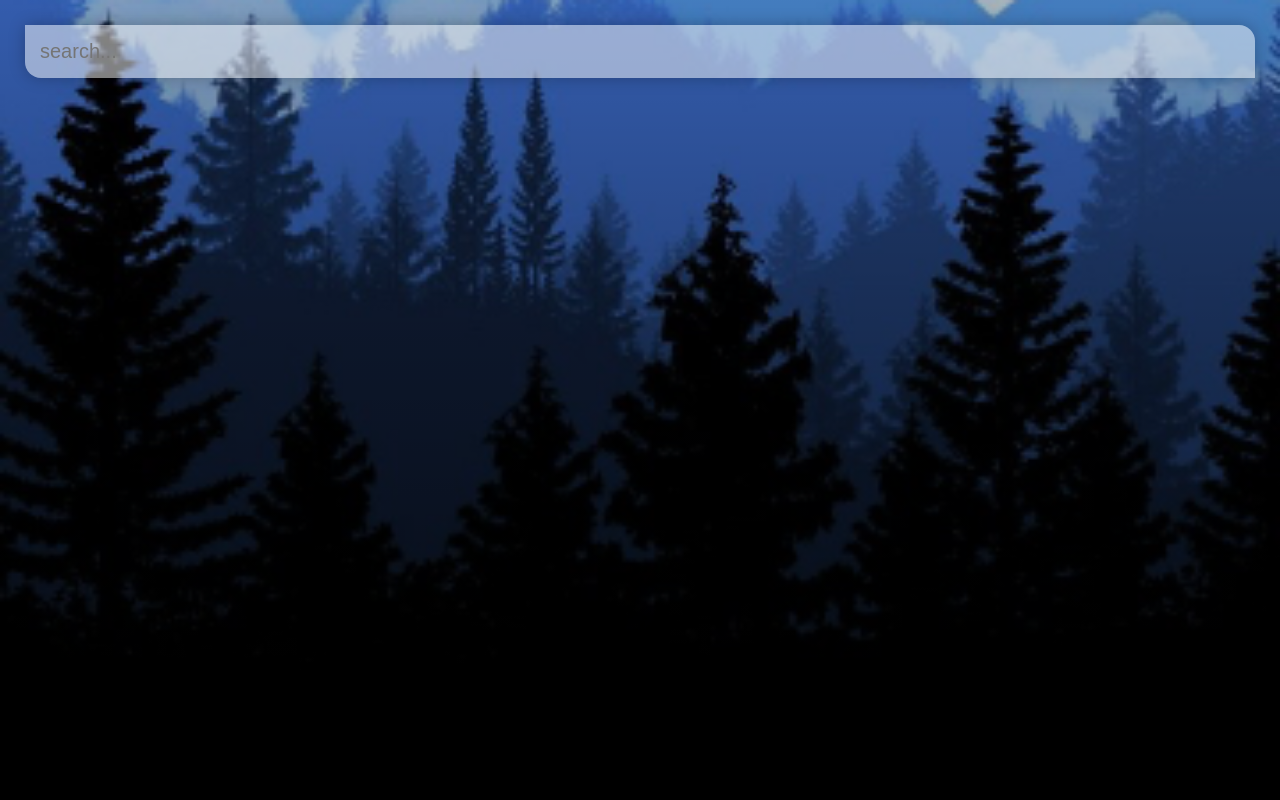
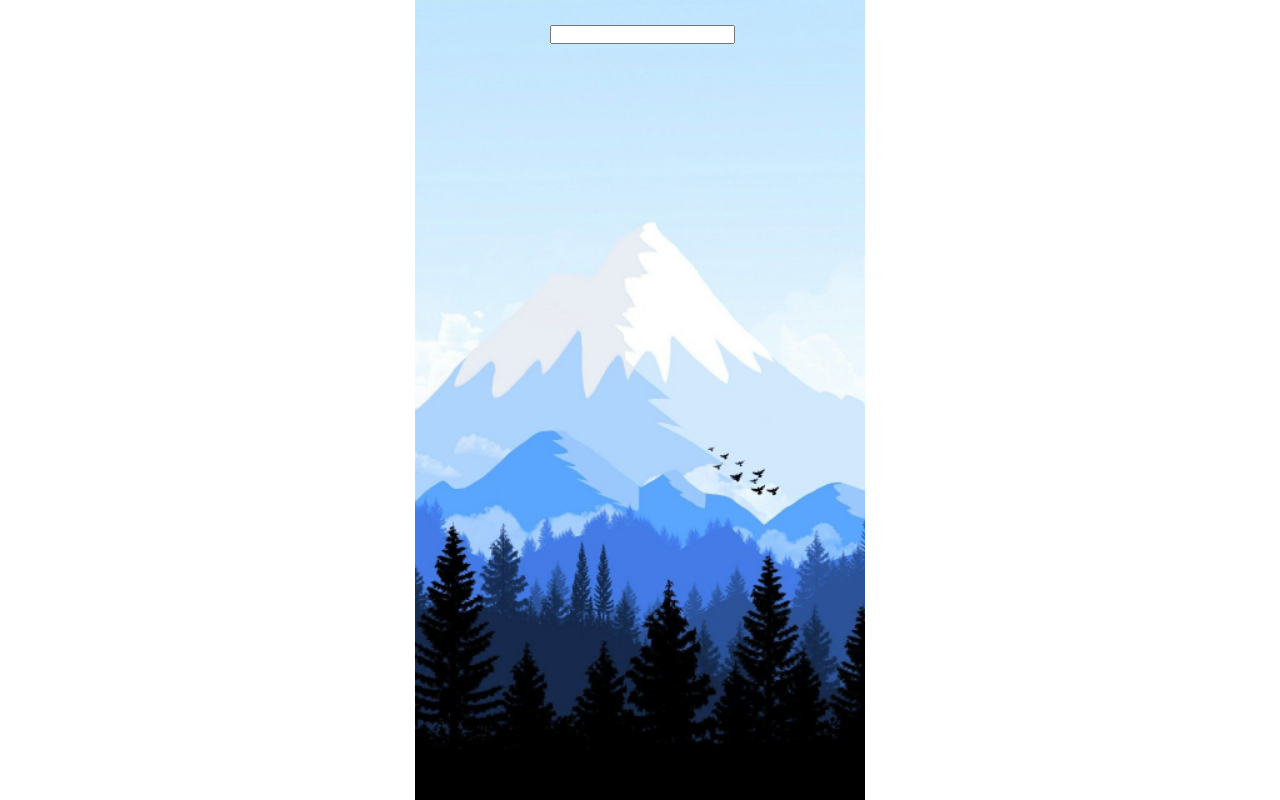
Before and after one commit to babyslayerr/weather-app, a Vue app: page / in a window 1280 px wide. Built offline with nearby package versions, Linux system fonts and the light colour scheme.

Commit message:
openweather api 연동, 기본적인 마크업 및 JS구현 코드 작성

```diff
--- a/src/App.vue
+++ b/src/App.vue
@@ -1,190 +1,106 @@
 <template>
-  <div
-    id="app"
-    :class="
-      typeof weather.main != 'undefined' && weather.main.temp > 16 ? 'warm' : ''
-    "
-  >
-    <main>
+  <div id="main"> <!-- 스타일 적용을 위한 root태그 생성 -->
     <div class="search-box">
-        <input
-          type="text"
-          v-model="query"
-          class="search-bar"
-          placeholder="search..."
-          @keypress="fetchWeather"
-        />
+      <input v-model="city" id="cityInput"/>
     </div>
-      <div class="weather-rap" v-if="typeof weather.main != 'undefined'">
     <div class="location-box">
-          <div class="location">
-            {{ weather.name }}, {{ weather.sys.country }}
+      <div>{{location}}</div>
+      <div>{{todayDate}}</div>
     </div>
-          <div class="date">{{ dateBuilder() }}</div>
+    <div class="weather-box">
+      <div>{{temp}}</div>
+      <div>{{weather}}</div>
     </div>
-
-        <div class="weather-box">
-          <div class="temp">{{ Math.round(weather.main.temp) }}'C</div>
-          <div class="weather">{{ weather.weather[0].main }}</div>
-        </div>
-      </div>
-    </main>
   </div>
 </template>
 
 <script>
+import {onMounted, onUnmounted, ref} from "vue";
+import axios from "axios";
+
 export default {
-  data() {
-    return {
-      api_key: "611d48034b6b1de018f2d156d78bd781",
-      url_base: "https://api.openweathermap.org/data/2.5/",
-      query: "",
-      weather: {},
-    };
-  },
-  methods: {
-    fetchWeather(e) {
-      if (e.key == "Enter") {
-        fetch(
-          `${this.url_base}weather?q=${this.query}&units=metric&APPID=${this.api_key}`
-        )
-          .then((res) => {
-            return res.json();
+  // Vue3 Composition API에서 나온 재사용을 위한 기능
+  setup(){
+    // 재사용 가능한 변수 선언
+    // OpenWeather 에 사용될 apiKey
+    let apiKey = ref('611d48034b6b1de018f2d156d78bd781')
+    // OpenWeather 기본 url
+    let url = ref('https://api.openweathermap.org/data/2.5/weather')
+    // 받아올 도시 정보
+    let city = ref('');
+    // 날씨 정보 가져오기(OpenWeather API, axios 사용)
+    const fetchWeather = () => {
+      axios.get(url.value, {
+        // 설정값중 파라미터 관련 설정
+        params : {
+          q : city.value, // 입력값으로 받을 도시
+          appid : apiKey.value
+        }
+      }).then(response => {
+            console.log(response)
       })
-          .then(this.setResults);
     }
-    },
-    setResults(results) {
-      this.weather = results;
-    },
-    dateBuilder() {
-      let d = new Date();
-      let months = [
-        "January",
-        "February",
-        "March",
-        "April",
-        "May",
-        "June",
-        "July",
-        "August",
-        "September",
-        "October",
-        "November",
-        "December",
-      ];
-      let days = [
-        "Sunday",
-        "Monday",
-        "Tuesday",
-        "Wednesday",
-        "Thursday",
-        "Friday",
-        "Saturday",
-      ];
-      let day = days[d.getDay()];
-      let date = d.getDate();
-      let month = months[d.getMonth()];
-      let year = d.getFullYear();
 
-      return `${day} ${date} ${month} ${year}`;
-    },
-  },
-};
+    //컴포넌트가 마운트 될 때 eventListener등록
+    onMounted(()=>{
+      // input에 대한eventListener 등록
+      let cityInput = document.querySelector("#cityInput")
+      cityInput.addEventListener('keydown', (e) =>{
+        // Enter사용시
+        if(e.key === 'Enter'){
+          fetchWeather();
+        }
+      })
+    })
+    // unmounted될때 EventListener제거
+    onUnmounted(()=>{
+      let cityInput = document.querySelector("#cityInput")
+      cityInput.removeEventListener('keydown', (e) =>{
+        // Enter사용시
+        if(e.key === 'Enter'){
+          fetchWeather();
+        }
+      })
+    })
+    // city => city : ref('') 로 변환
+    return {apiKey, url, city, fetchWeather}
+  }
+}
+
+
 </script>
 
 <style>
+/* 모든 요소선택자에대해 마진 및 패딩 0처리 */
 * {
   margin: 0;
   padding: 0;
+}
+#main{
+  margin: 0;
+  padding: 25px;
+  height: 100vh;
+  background-image: url("@/assets/cold-bg.jpg");
+  background-repeat: no-repeat;
+  background-position: center;
+  background-size: auto 100vh;
+  /* display를 FlaxBox 컨테이너로 지정 */
+  display: flex;
+  /* flaxbox 속성중 가로로 어떻게 나열할지 결정하는 속성 */
+  justify-content: center;
+  /* flaxbox 속성중 세로로 어떻게 나열할지 결정하는 속성 */
+  align-items: flex-start;
+  /* 자식 컨테이너 테두리 요소 적용 -> padding이 height값에 포함됨 */
   box-sizing: border-box;
-}
-body {
-  font-family: "montserrat", sans-serif;
-}
-#app {
-  background-image: url("./assets/cold-bg.jpg");
-  background-size: cover;
-  background-position: bottom;
-  transition: 0.4s;
-}
-#app.warm {
-  background-image: url(./assets/warm-bg.jpg);
-}
-main {
-  min-height: 100vh;
-  padding: 25px;
 
-  background-image: linear-gradient(
-    to bottom,
-    rgba(0, 0, 0, 0.25),
-    rgba(0, 0, 0, 0.75)
-  );
-}
-.search-box {
-  width: 100%;
-  margin-bottom: 30px;
-}
-.search-box .search-bar {
-  display: block;
-  width: 100%;
-  padding: 15px;
-  color: #313131;
+  .search-box{
 
-  font-size: 20px;
-
-  appearance: none;
-  border: none;
-  outline: none;
-  background: none;
-
-  box-shadow: 0px 0px 16px rgba(0, 0, 0, 0.25);
-  background-color: rgba(255, 255, 255, 0.5);
-  border-radius: 0px 16px 0px 16px;
-  transition: 0.4s;
-}
-.search-box .search-bar:focus {
-  box-shadow: 0px 0px 16px rgba(0, 0, 0, 0.25);
-  background-color: rgba(255, 255, 255, 0.75);
-  border-radius: 16px 0px 16px 0px;
   }
 
-.location-box .location {
-  color: #fff;
-  font-size: 32px;
-  font-weight: 500;
-  text-align: center;
-  font-style: italic;
-  text-shadow: 1px 3px rgba(0, 0, 0, 0.25);
+  /* input 스타일 적용*/
+  #cityInput{
+    width: 100%;
   }
-.location-box .date {
-  text-align: center;
-  color: #fff;
-  font-size: 24px;
-  font-weight: 200;
-  font-style: italic;
-}
-.weather-box {
-  text-align: center;
-}
-.weather-box .temp {
-  display: inline-block;
-  padding: 10px 25px;
-  color: #fff;
-  font-size: 102px;
-  font-weight: 900;
 
-  text-shadow: 3px 6px rgba(0, 0, 0, 0.25);
-  background-color: rgba(255, 255, 255, 0.25);
-  border-radius: 16px;
-  margin: 30px 0px;
-  box-shadow: 3px 6px rgba(0, 0, 0, 0.25);
-}
-.weather-box .weather {
-  color: #fff;
-  font-size: 48px;
-  font-weight: 700;
-  font-style: italic;
-  text-shadow: 3px 6px rgba(0, 0, 0, 0.25);
 }
 </style>
```
Lines whose indentation alone changed are shown as unchanged.
